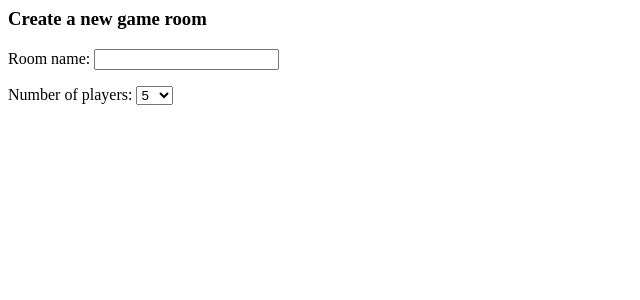
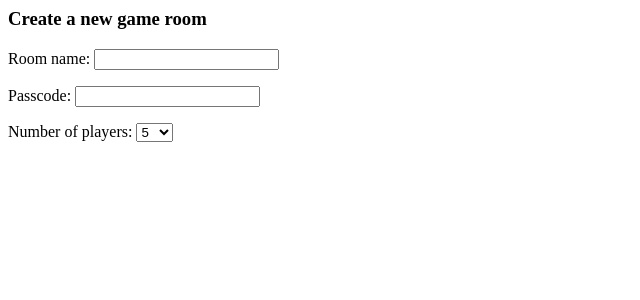
Before and after one commit to wang103/AvalonSetupHelper, a Django app: page /setup_helper/host/ in a window 1280 px wide. Shown: the top 300 px of the page, without its empty margins (0-640 px from the left). Run offline with Django 3.2, Linux system fonts and the light colour scheme.

Commit message:
Add passcode field

```diff
--- a/avalon/setup_helper/templates/setup_helper/host.html
+++ b/avalon/setup_helper/templates/setup_helper/host.html
@@ -13,6 +13,11 @@ Create a new game room
   </p>
 
   <p>
+    Passcode:
+    <input type="password" name="passcode">
+  </p>
+
+  <p>
     Number of players:
     <select name="num_players">
       <option value="5" selected="selected">5</option>
```
